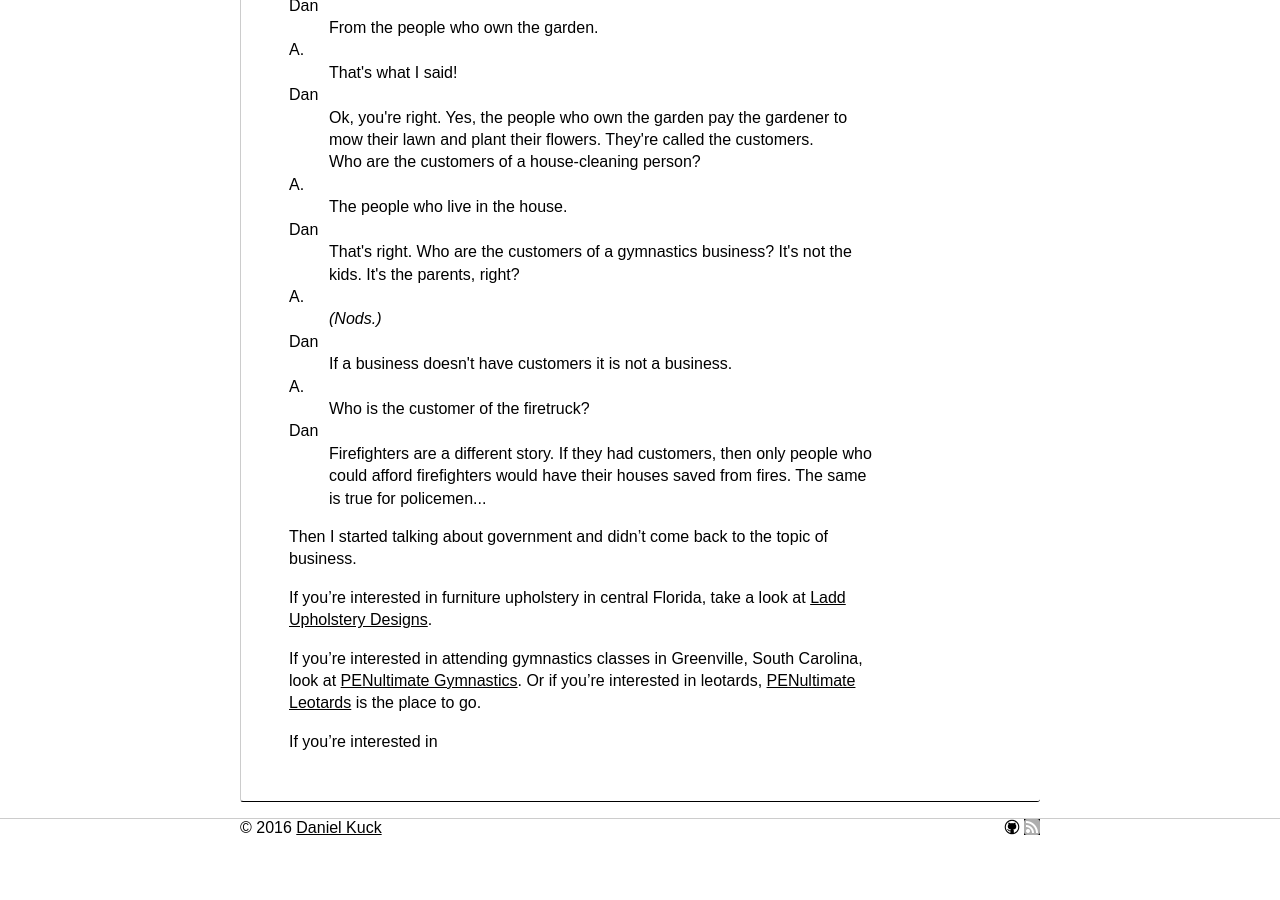
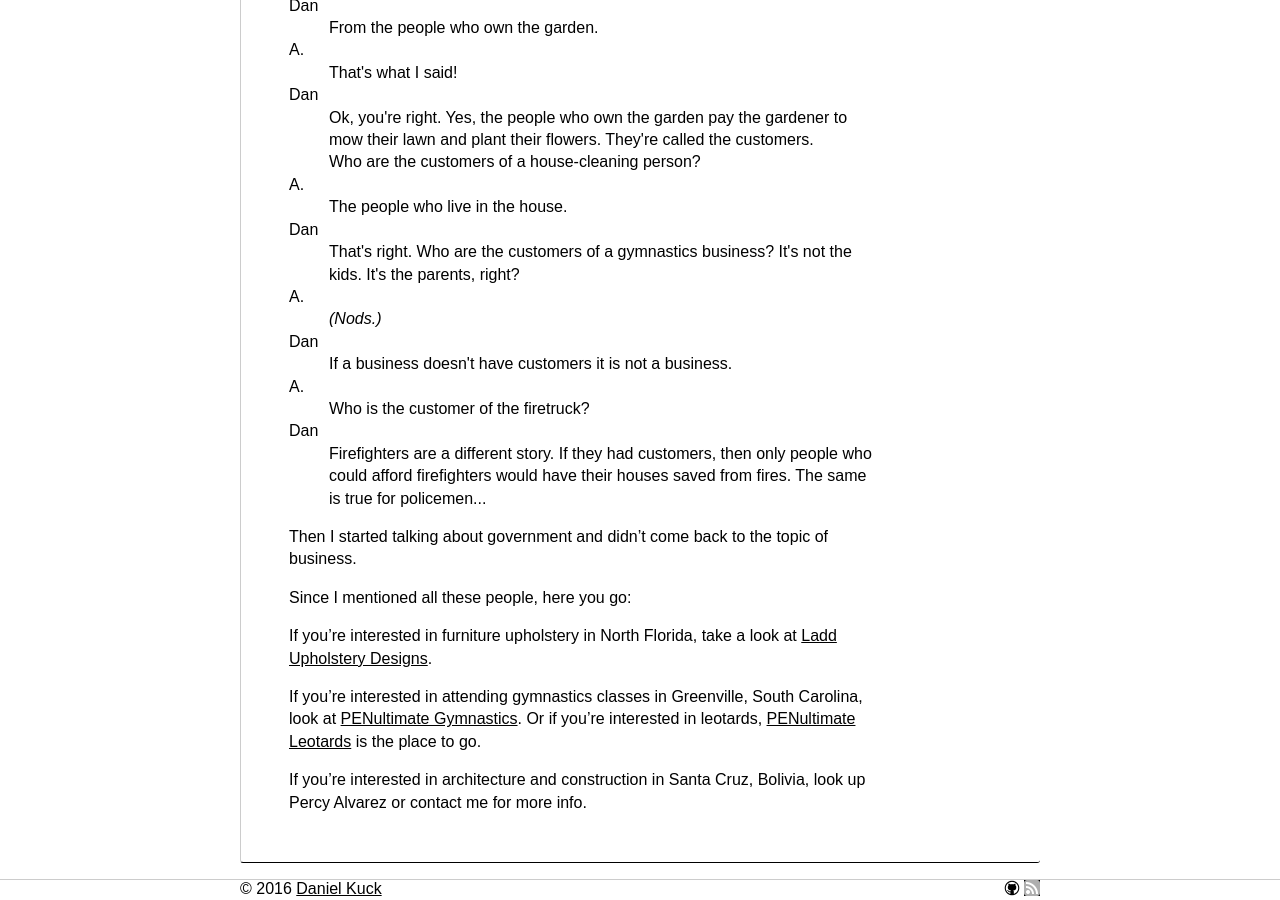
Before and after one commit to dankuck/dankuck.github.io, a Jekyll site: the page built from _posts/2016-12-05-business-for-6-year-olds-part-2.md, in a window 1280 px wide and 900 px high, scrolled down 2749 px. Built offline with Jekyll 4.4.1, drawn with Linux system fonts in a browser that asks for light colours; before the commit the page ends 3588 px from its top, so only the background shows below that.

Commit message:
Oh, finish that.

```diff
--- a/_posts/2016-12-05-business-for-6-year-olds-part-2.md
+++ b/_posts/2016-12-05-business-for-6-year-olds-part-2.md
@@ -176,8 +176,10 @@ Later that night we discussed what a business has:
 
 Then I started talking about government and didn't come back to the topic of business.
 
-If you're interested in furniture upholstery in central Florida, take a look at <a href="http://www.northfloridachair.com">Ladd Upholstery Designs</a>.
+Since I mentioned all these people, here you go:
+
+If you're interested in furniture upholstery in North Florida, take a look at <a href="http://www.northfloridachair.com">Ladd Upholstery Designs</a>.
 
 If you're interested in attending gymnastics classes in Greenville, South Carolina, look at <a href="http://www.penultimategym.com">PENultimate Gymnastics</a>. Or if you're interested in leotards, <a href="http://www.etsy.com/shop/PENultimateLeotards">PENultimate Leotards</a> is the place to go.
 
-If you're interested in
+If you're interested in architecture and construction in Santa Cruz, Bolivia, look up Percy Alvarez or contact me for more info.
```
